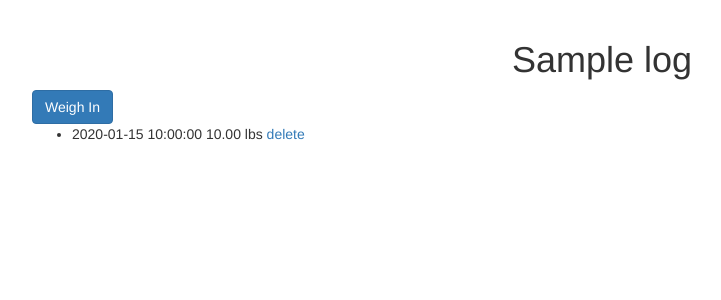
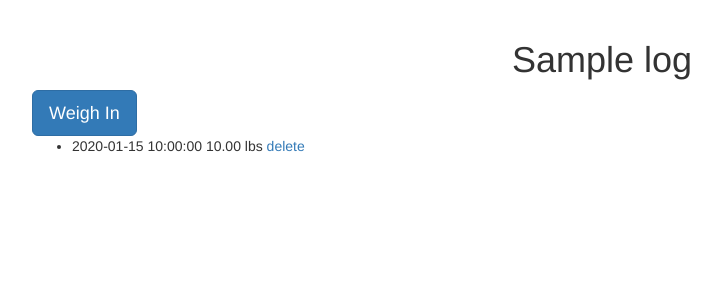
Before and after one commit to bq1990/private-scale, a Flask app: template weigh_in/templates/log_detail.html in a window 1280 px wide. Shown: the part 51-351 px from the top of the page, without its empty margins (38-759 px from the left). Run offline with Flask 2, Linux system fonts and the light colour scheme; the template is opened without the code that fills it: most values are stand-ins (such as "Sample title", 1, 10 or a date in 2020); data that the repository does not hold is empty; parts of the project's set-up code (start-up, migrations or seed data) failed here and were passed over; some libraries are stand-ins or nearby versions.

Commit message:
make button bigger

```diff
--- a/weigh_in/templates/log_detail.html
+++ b/weigh_in/templates/log_detail.html
@@ -3,7 +3,7 @@
 {% block content %}
 <h1 style="text-align: center;">{{ log.name }}</h1>
 <div class="col-xs-12">
-  <a href="{{ url_for('core.new_entry', guid=log.guid) }}" class="btn btn-primary pull-xs-right">Weigh In</a>
+  <a href="{{ url_for('core.new_entry', guid=log.guid) }}" class="btn btn-primary btn-lg pull-xs-right">Weigh In</a>
 </div>
 <div class="col-xs-12">
     <ul>
```
